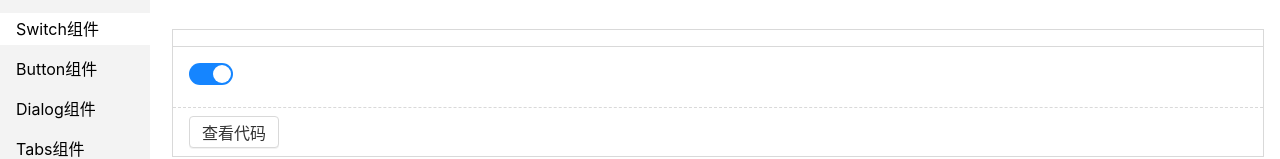
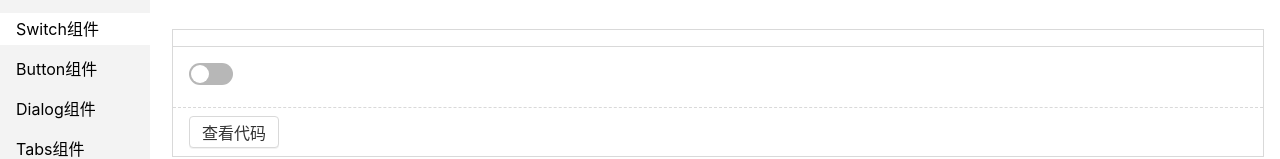
Before and after one commit to yangjindong/taste-ui, a Vue app: page /#/doc/switch in a window 1280 px wide. Shown: the part 271-430 px from the top of the page. Built offline with nearby package versions, Linux system fonts and the light colour scheme.

Commit message:
重设switch2demo初始值

```diff
--- a/src/components/Switch2.demo.vue
+++ b/src/components/Switch2.demo.vue
@@ -9,7 +9,7 @@ import Switch from '../lib/Switch.vue'
 export default defineComponent({
   components: { Switch },
   setup() {
-    const bool = ref(true)
+    const bool = ref(false)
     return { bool }
   }
 })
```
